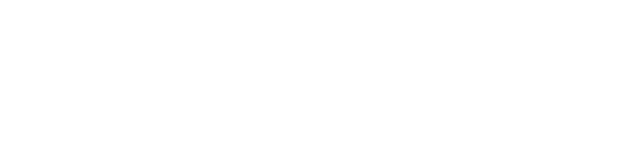
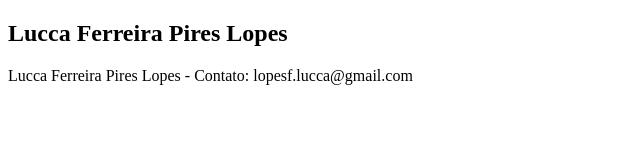
Before and after one commit to ufjf-dcc121/ufjf-dcc121-2023-1-atv5-LuccaLopes15, a plain HTML site: page index.html in a window 1280 px wide. Shown: the whole page, without its empty margins (0-640 px from the left). Drawn offline with Linux system fonts and the light colour scheme.

Commit message:
Adiciona conteúdo ao cabeçalho e ao rodapé

```diff
--- a/index.html
+++ b/index.html
@@ -7,9 +7,15 @@
     <title>202065233A</title>
 </head>
 <body>
-    <nav></nav>
+    <nav>
+        <h1>Lucca Ferreira Pires Lopes</h1>
+    </nav>
     <main></main>
-    <footer></footer>
+    <footer>
+        <p>
+            Lucca Ferreira Pires Lopes - Contato: lopesf.lucca@gmail.com
+        </p>
+    </footer>
 
 </body>
 </html>
```
